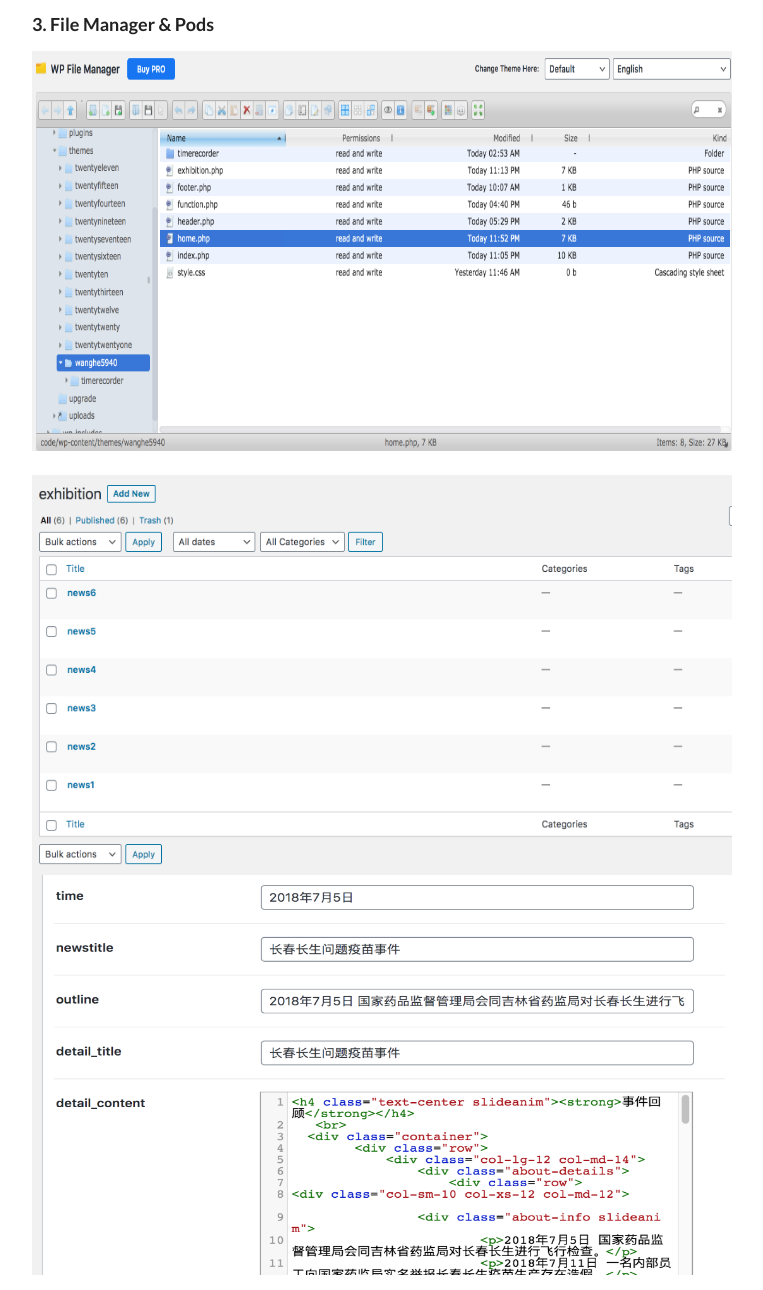
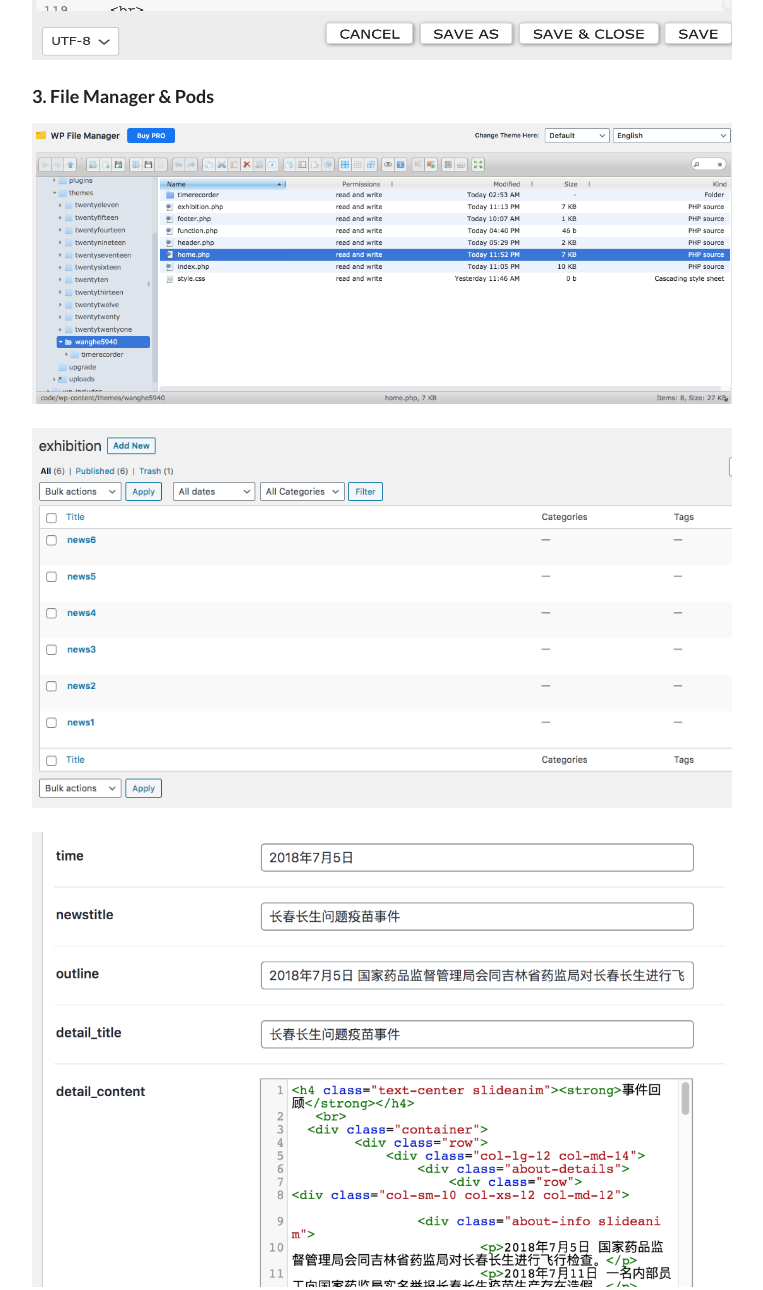
Before and after one commit to helenwanghehehe/helenwanghehehe.github.io, a plain HTML site: page Assignment/assignment1.html in a window 1280 px wide. Shown: the part 2370-3660 px from the top of the page, without its empty margins (258-1021 px from the left). Drawn offline with nearby package versions, Linux system fonts and the light colour scheme.

Commit message:
Update assignment1.html

```diff
--- a/Assignment/assignment1.html
+++ b/Assignment/assignment1.html
@@ -33,19 +33,23 @@
   <h3>1. Homepage</h3>
   <h4>Looping part: 2018时间轴</h4>
   <img class="ui text container" width="800" height="400" src="img/pic1.png">
+  <br>
   <img class="ui text container" width="800" height="400" src="img/pic6.png">
 
 
 
   <h3>2. Detailpage</h3>
  <img class="ui text container" width="800" height="400" src="img/pic2.png">
+    <br>
  <img class="ui text container" width="800" height="400" src="img/pic7.png">
+    <br>
  <img class="ui text container" width="800" height="400" src="img/pic8.png">
 
 
   <h3>3. File Manager & Pods</h3>
-<img class="ui text container" width="800" height="400" src="img/pic3.png">
+<img class="ui text container" width="800" src="img/pic3.png">
   <br>
-<img class="ui text container" width="800" height="400" src="img/pic4.png">
-<img class="ui text container" width="800" height="400" src="img/pic5.png">
+<img class="ui text container" width="800"  src="img/pic4.png">
+    <br>
+<img class="ui text container" width="800" src="img/pic5.png">
   </br>
```
